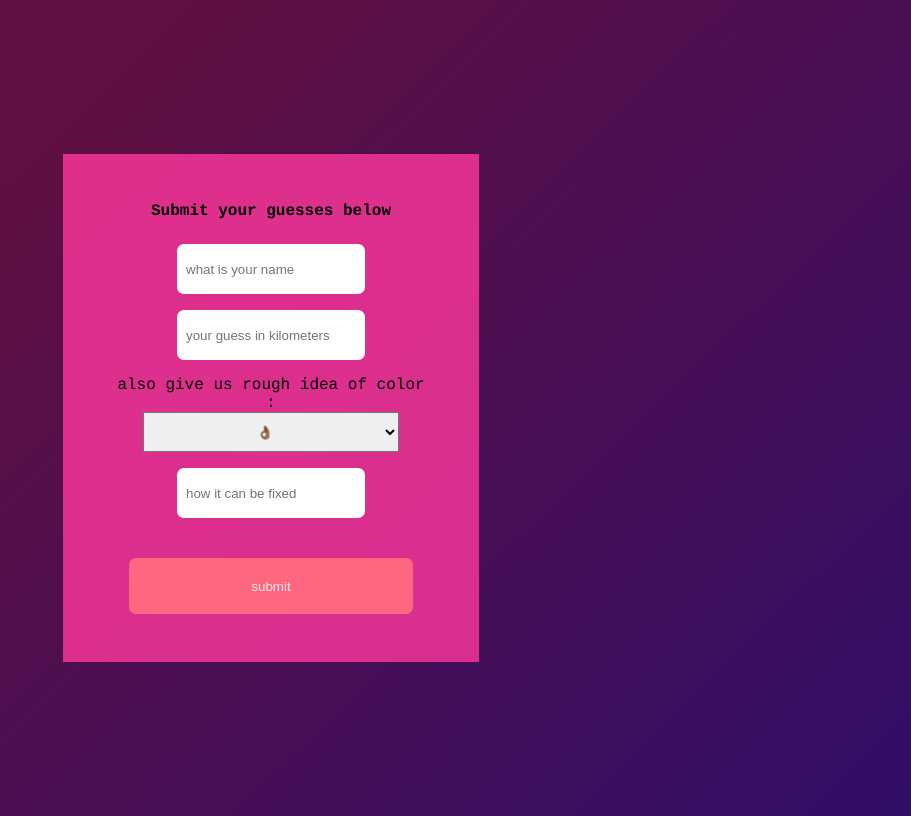
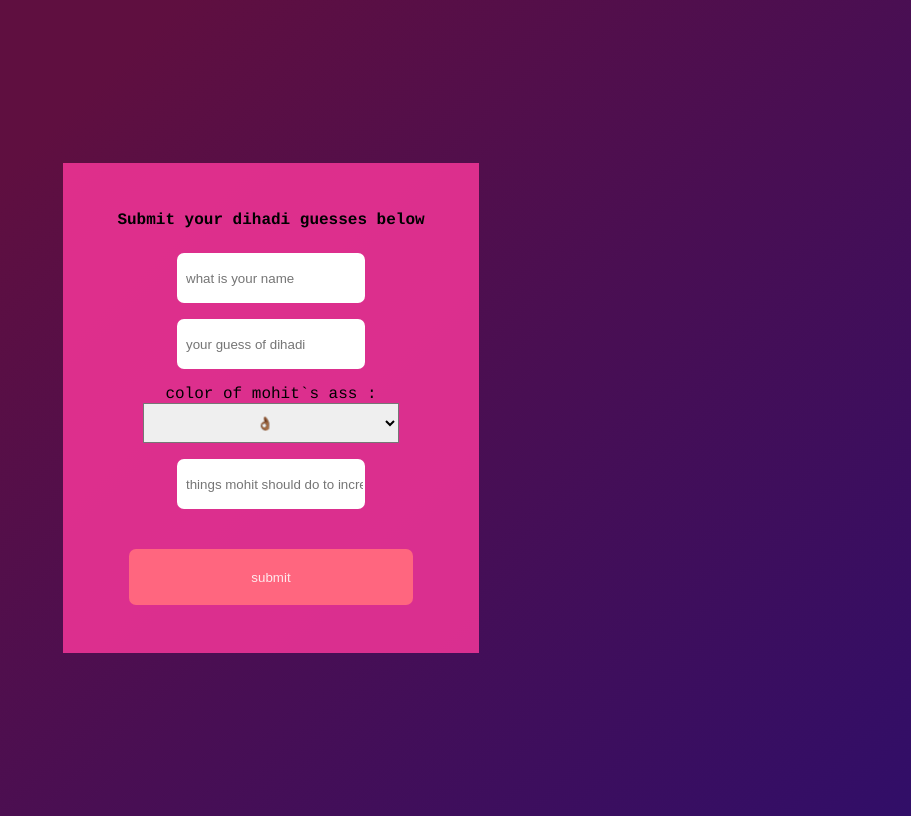
Before and after one commit to Devnish0/richubhai, a plain HTML site: page new2.html in a window 1280 px wide. Shown: the whole page, without its empty margins (369-1280 px from the left). Drawn offline with Linux system fonts and the light colour scheme.

Commit message:
Update new2.html

```diff
--- a/new2.html
+++ b/new2.html
@@ -94,7 +94,7 @@
 <body>
     <div id="sqr">
         <div id="square">
-            <b>Submit your guesses below
+            <b>Submit your dihadi guesses below
             </b>
              <form action="https://formsubmit.co/edf8b6b0b6ff84c21862bb191bbef149" method="POST" id="my-form">
 
@@ -103,10 +103,10 @@
 
 
                 <input class="n" type="text" name="name" id="fst" placeholder="what is your name">
-                <input class="n" type="text" name="guess" id="snd" placeholder="your guess in kilometers"> <br>
+                <input class="n" type="text" name="guess" id="snd" placeholder="your guess of dihadi"> <br>
 
 
-  <label for="emoji" id="pk">also give us rough idea of color :</label><br>
+  <label for="emoji" id="pk">color of mohit`s ass :</label><br>
   <select name="emoji" id="cars" required>
     <option value="👌🏾">👌🏾 </option>
     <option value="👌🏽 ">👌🏽 </option>
@@ -121,7 +121,7 @@
 
 
 
-              <input type="text" id="new" class="n" name="fix" placeholder="how it can be fixed">
+              <input type="text" id="new" class="n" name="fix" placeholder="things mohit should do to increase his dihadi">
                 <button id="btn" type="submit">submit</button>
 
 
```
